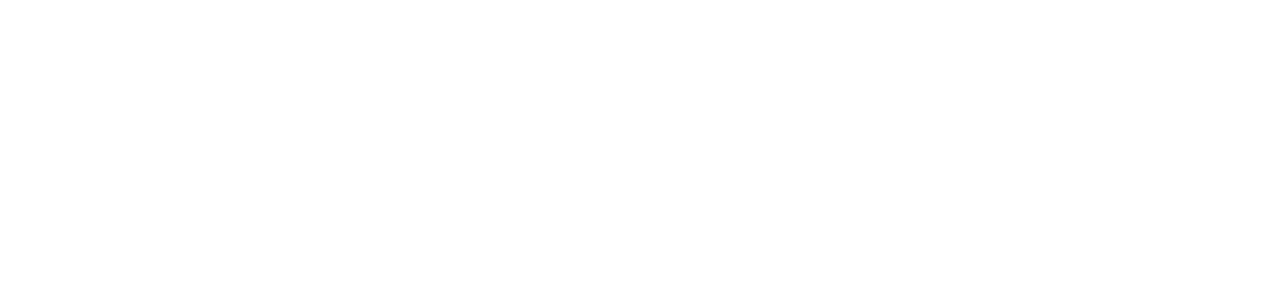
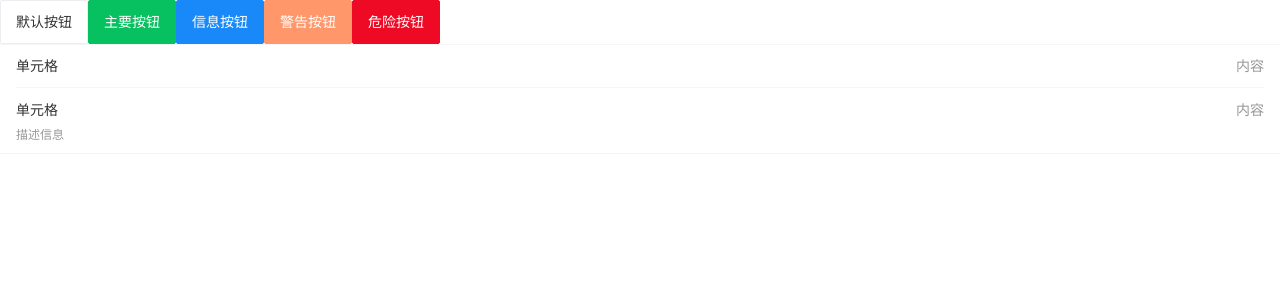
Before and after one commit to hemugood/ydtt-89, a Vue app: page / in a window 1280 px wide. Shown: the top 300 px of the page. Built offline with nearby package versions, Linux system fonts and the light colour scheme.

Commit message:
封装组件模块

```diff
--- a/babel.config.js
+++ b/babel.config.js
@@ -1,5 +1,13 @@
+
 module.exports = {
   presets: [
     '@vue/cli-plugin-babel/preset'
+  ],
+  plugins: [
+    ['import', {
+      libraryName: 'vant',
+      libraryDirectory: 'es',
+      style: true
+    }, 'vant']
   ]
 }
--- a/package.json
+++ b/package.json
@@ -9,6 +9,7 @@
   },
   "dependencies": {
     "core-js": "^3.4.4",
+    "vant": "^2.4.1",
     "vue": "^2.6.10",
     "vue-router": "^3.1.3",
     "vuex": "^3.1.2"
@@ -21,6 +22,7 @@
     "@vue/cli-service": "^4.1.0",
     "@vue/eslint-config-standard": "^4.0.0",
     "babel-eslint": "^10.0.3",
+    "babel-plugin-import": "^1.13.0",
     "eslint": "^5.16.0",
     "eslint-plugin-vue": "^5.0.0",
     "less": "^3.0.4",
--- a/src/App.vue
+++ b/src/App.vue
@@ -1,16 +1,23 @@
 <template>
   <div id="app">
     <router-view />
+    <van-button type="default">默认按钮</van-button>
+    <van-button type="primary">主要按钮</van-button>
+    <van-button type="info">信息按钮</van-button>
+    <van-button type="warning">警告按钮</van-button>
+    <van-button type="danger">危险按钮</van-button>
+    <van-cell-group>
+      <van-cell title="单元格" value="内容" />
+      <van-cell title="单元格" value="内容" label="描述信息" />
+    </van-cell-group>
   </div>
 </template>
 
 <script>
 export default {
   name: 'App'
-
 }
 </script>
 
 <style>
-
 </style>
--- a/src/main.js
+++ b/src/main.js
@@ -2,6 +2,7 @@ import Vue from 'vue'
 import App from './App.vue'
 import router from './router'
 import store from './store'
+import './utils/register-vant'
 
 Vue.config.productionTip = false
 
--- /dev/null
+++ b/src/utils/register-vant.js
@@ -0,0 +1,3 @@
+import Vue from 'vue'
+import { Button, Cell, CellGroup } from 'vant'
+Vue.use(Button).use(Cell).use(CellGroup)
```
Also changed, not shown: 1 other file (tests, documents, lock files or other folders).
